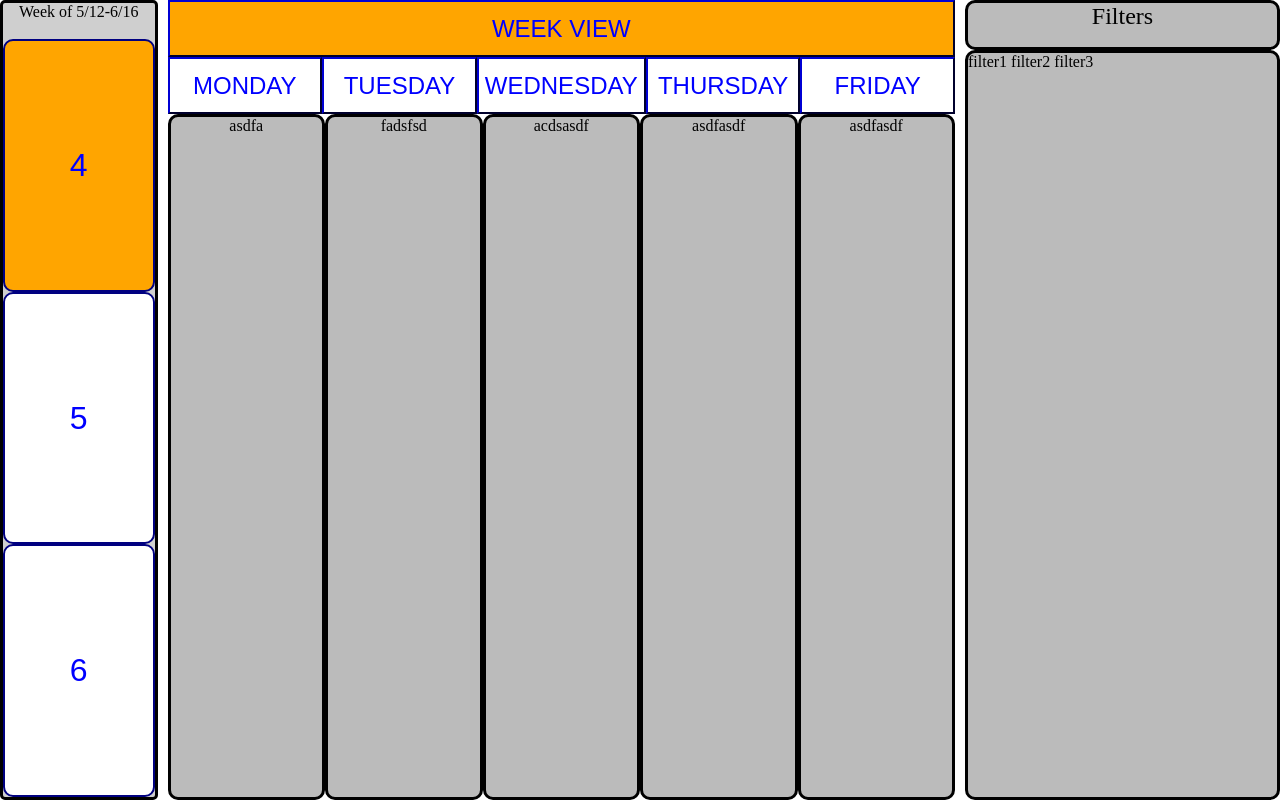
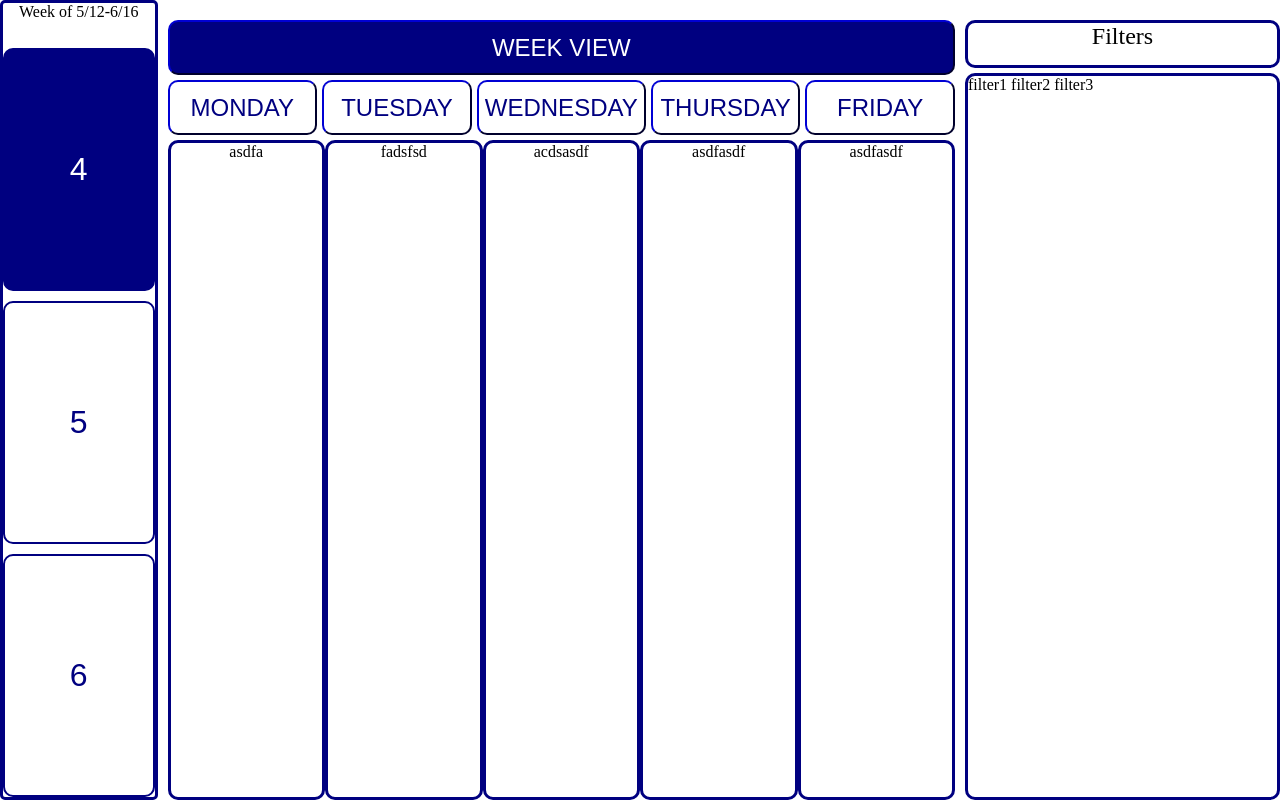
Before and after one commit to matthewru/peertutoringapp, a Django app: page /playground/schedule/ in a window 1280 px wide. Run offline with Django 4.2, Linux system fonts and the light colour scheme.

Commit message:
add day view

```diff
--- a/playground/static/css/schedule.css
+++ b/playground/static/css/schedule.css
@@ -11,60 +11,78 @@ body{
 }
 .left-side-bar{
     display:grid;
+    gap: 10px;
     grid-template-rows: 1fr 7fr 7fr 7fr;
     border-radius:5px;
     border-style:solid;
-    border-color:black;
-    background-color: #cfcfcf;
+    border-color: navy;
+    background-color: white;
 }
 .period{
     font-size:200%;
     border-radius:10px;
     border-style:solid;
     border-color:navy;
-    color: blue;
+    color: navy;
     background-color: white;
 }
 .period.selected{
-    background-color: orange;
+    background-color: navy;
+    color: white;
 }
 #week-of{
     text-align: center;
 }
 
 .main-content{
+    margin-top:20px;
     display:grid;
     grid-template-rows: 1fr 1fr 12fr;
+    gap: 5px;
 }
 .days{
     display:grid;
+    gap: 5px;
     grid-template-columns: 1fr 1fr 1fr 1fr 1fr;
 }
 .day{
     background-color: white;
-    color: blue;
+    color: navy;
     border: 3px solid var();
     border-color: navy;
     font-size: 150%;
+    border-radius:10px;
 }
 .day.selected{
-    background-color: orange;
+    background-color: navy;
+    color: white;
 }
 #week-schedule{
     display:grid;
     grid-template-columns: 1fr 1fr 1fr 1fr 1fr;
 }
+#day-schedule{
+    display:grid;
+    grid-template-rows: 1fr 1fr 1fr 1fr 1fr;
+    border-radius:10px;
+    border-style:solid;
+    border-color:navy;
+    background-color: white;
+
+}
 
 .schedule-block{
     border-radius:10px;
     border-style:solid;
-    border-color:black;
-    background-color: #bbbbbb;
+    border-color:navy;
+    background-color: white;
     text-align: center;
     overflow:auto;
 }
 .right-side-bar{
+    margin-top:20px;
     display: grid;
+    gap: 5px;
     grid-template-rows: 1fr 15fr;
 }
 .right-header{
@@ -72,13 +90,13 @@ body{
     font-size: 150%;
     border-radius:10px;
     border-style:solid;
-    border-color:black;
-    background-color: #bbbbbb;
+    border-color:navy;
+    background-color: white;
 }
 .filters{
     overflow:auto;
     border-style:solid;
-    border-color:black;
+    border-color:navy;
     border-radius:10px;
-    background-color: #bbbbbb;
+    background-color: white;
 }
--- a/playground/static/js/schedule.js
+++ b/playground/static/js/schedule.js
@@ -5,6 +5,7 @@ console.log("logged from schedule.js");
     console.log("Ran");
     weekViewButton.classList.add("selected");
     period4Button.classList.add("selected");
+    clearInterface();
     await weekView();
     period4Button.addEventListener("click", async () => {
         clearPeriodSelected();
@@ -30,35 +31,38 @@ console.log("logged from schedule.js");
     monButton.addEventListener("click", async () => {
         clearDaySelected();
         monButton.classList.add("selected");
+        await dayView();
     })
     tueButton.addEventListener("click", async () => {
         clearDaySelected();
         tueButton.classList.add("selected");
+        await dayView();
     })
     wedButton.addEventListener("click", async () => {
         clearDaySelected();
         wedButton.classList.add("selected");
+        await dayView();
     })
     thuButton.addEventListener("click", async () => {
         clearDaySelected();
         thuButton.classList.add("selected");
+        await dayView();
     })
     friButton.addEventListener("click", async () => {
         clearDaySelected();
         friButton.classList.add("selected");
+        await dayView();
     })
 
 
     async function weekView() {
-
-    }
-    async function dayView() {
-
+        clearInterface();
+        weekSchedule.style.display = "grid";
     }
 
-
-    function constructDayView(name, period, classes) {
-
+    async function dayView() {
+        clearInterface();
+        daySchedule.style.display = "grid";
     }
 
     // clear the selected day
@@ -79,7 +83,8 @@ console.log("logged from schedule.js");
 
     // reset the displayed schedule, called when switching between day and week view
     function clearInterface(){
-
+        weekSchedule.style.display = "none";
+        daySchedule.style.display = "none";
     }
 
 }) ();
--- a/playground/templates/schedule.html
+++ b/playground/templates/schedule.html
@@ -10,7 +10,6 @@
     <div class = "grid-container">
         <div class = "left-side-bar">
             <div id = "week-of">Week of 5/12-6/16</div>
-
             <button class = "period" id = "period-4">4</button>
             <button class = "period" id = "period-5">5</button>
             <button class = "period" id = "period-6">6</button>
@@ -32,7 +31,7 @@
                 <div class = "schedule-block">asdfasdf</div>
             </div>
             <div id = "day-schedule">
-
+                asdfasdfasdfasdfasdfasdfasdfasdfasdf
             </div>
         </div>
         <div class = "right-side-bar">
```
